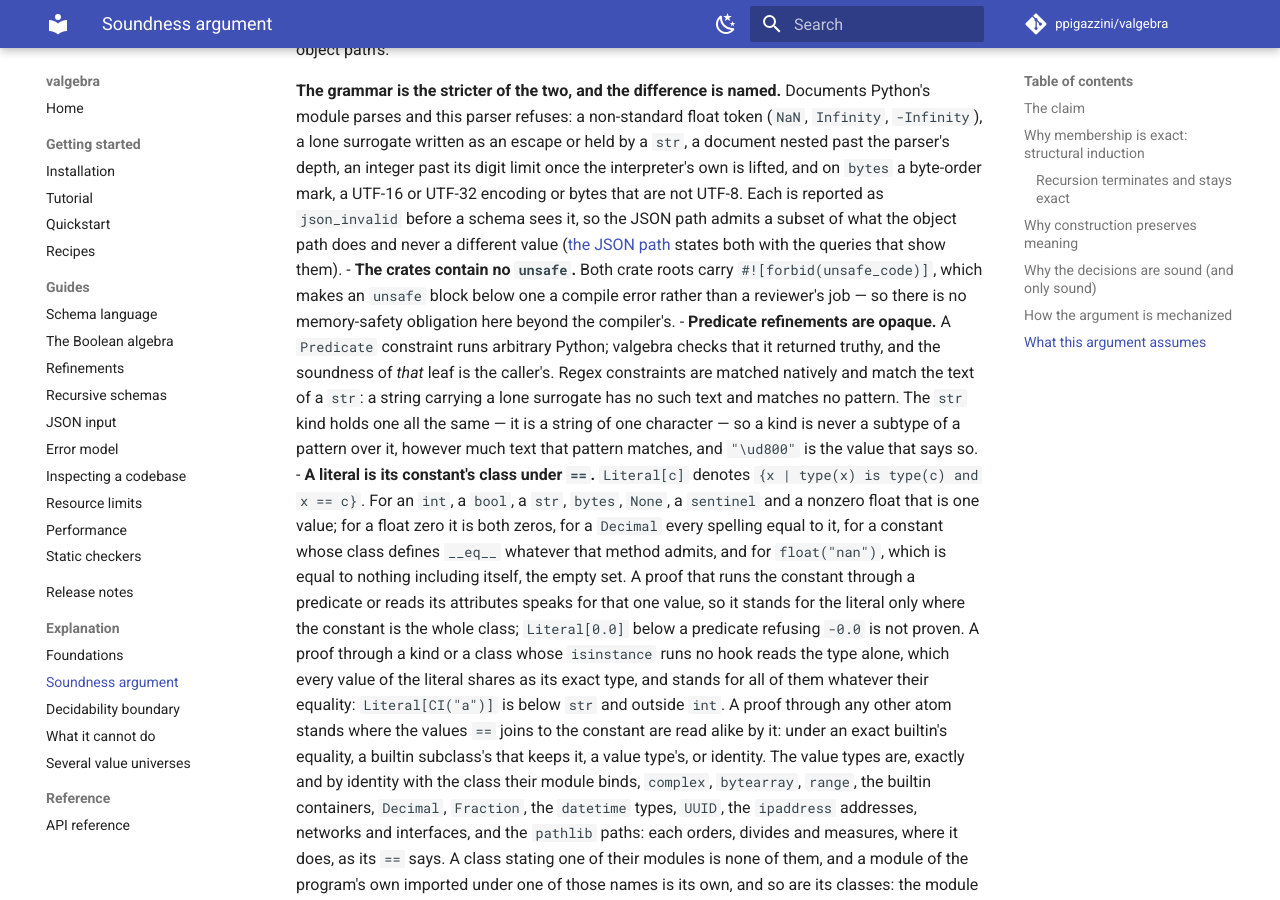
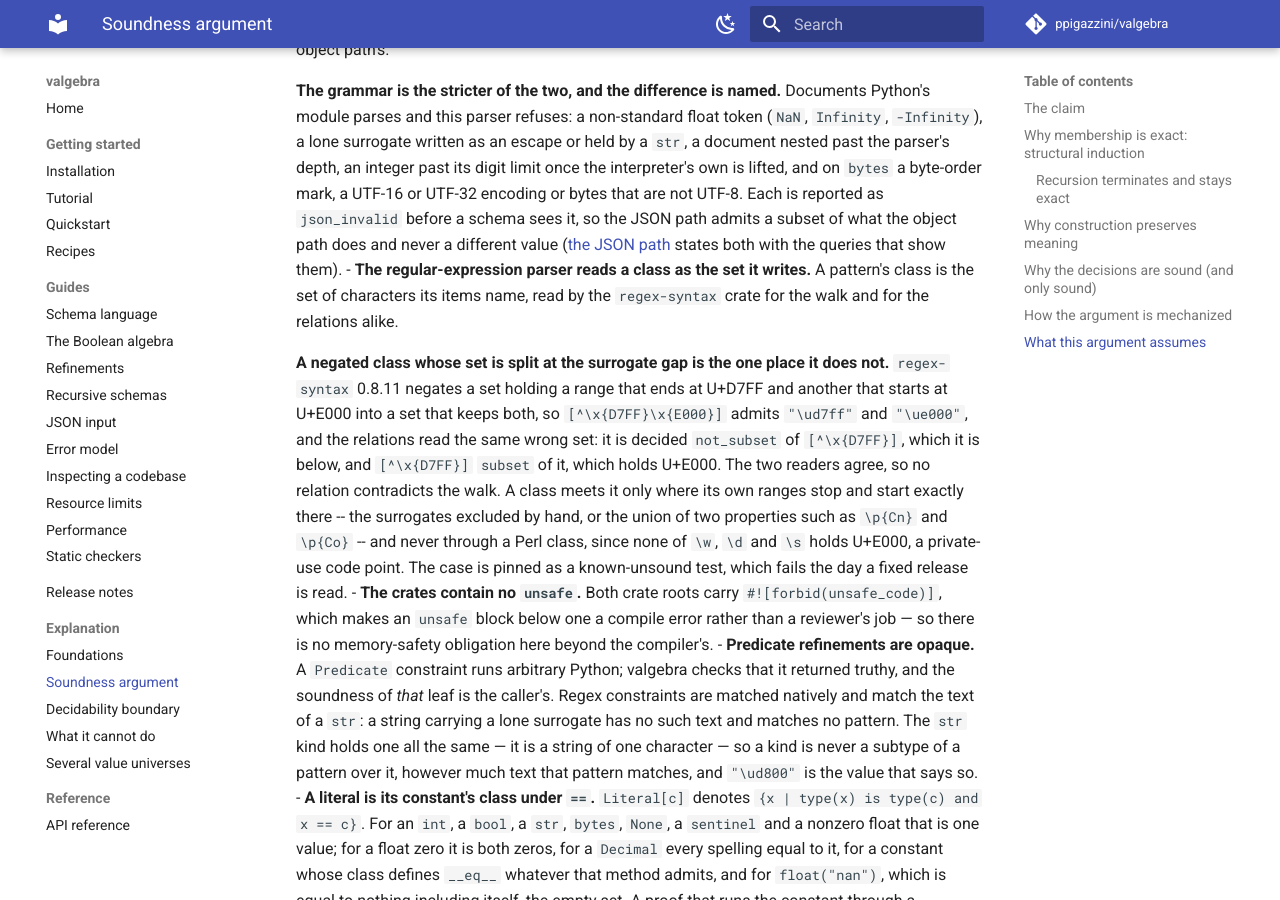
Before and after one commit to ppigazzini/valgebra, an MkDocs documentation site: the page built from docs/14-soundness.md, in a window 1280 px wide and 900 px high, scrolled down 7810 px. Built offline with MkDocs 1.6.1 and Material for MkDocs 9.7.7, drawn with Linux system fonts in a browser that asks for light colours; comment, search, counter and statistics services are not loaded.

Commit message:
docs: a class split at the surrogate gap is on the trust base
The soundness argument takes the regular-expression parser to read a class
as the set it writes, and the trust base names the one place it does not:
regex-syntax 0.8.11 negates a set holding a range that ends at U+D7FF and
another that starts at U+E000 into a set keeping both. [^\x{D7FF}\x{E000}]
admits each, the walk and the relations read the same set, and the relations
answer wrongly both ways against [^\x{D7FF}]. A class meets the case only where
its ranges stop and start there -- the surrogates excluded by hand, or a union
of properties such as \p{Cn} and \p{Co} -- and never through \w, \d or \s.

A strict expected failure carries the sentence and drives both readers, so a
fixed parser fails it until the bullet leaves the base.

```diff
--- a/docs/14-soundness.md
+++ b/docs/14-soundness.md
@@ -383,6 +383,22 @@ The soundness is relative to a small, explicit trust base:
   UTF-8. Each is reported as `json_invalid` before a schema sees it, so the JSON path admits
   a subset of what the object path does and never a different value
   ([the JSON path](07-json.md) states both with the queries that show them).
+- **The regular-expression parser reads a class as the set it writes.** A
+  pattern's class is the set of characters its items name, read by the
+  `regex-syntax` crate for the walk and for the relations alike.
+
+  **A negated class whose set is split at the surrogate gap is the one place it
+  does not.** `regex-syntax` 0.8.11 negates a set holding
+  a range that ends at U+D7FF and another that starts at U+E000 into a set that
+  keeps both, so `[^\x{D7FF}\x{E000}]` admits `"\ud7ff"` and `"\ue000"`, and the
+  relations read the same wrong set: it is decided `not_subset` of
+  `[^\x{D7FF}]`, which it is below, and `[^\x{D7FF}]` `subset` of it, which holds
+  U+E000. The two readers agree, so no relation contradicts the walk. A class
+  meets it only where its own ranges stop and start exactly there -- the
+  surrogates excluded by hand, or the union of two properties such as
+  `\p{Cn}` and `\p{Co}` -- and never through a Perl class, since none of
+  `\w`, `\d` and `\s` holds U+E000, a private-use code point. The case is
+  pinned as a known-unsound test, which fails the day a fixed release is read.
 - **The crates contain no `unsafe`.** Both crate roots carry
   `#![forbid(unsafe_code)]`, which makes an `unsafe` block below one a compile
   error rather than a reviewer's job — so there is no memory-safety obligation
```
Also changed, not shown: 1 other file.
